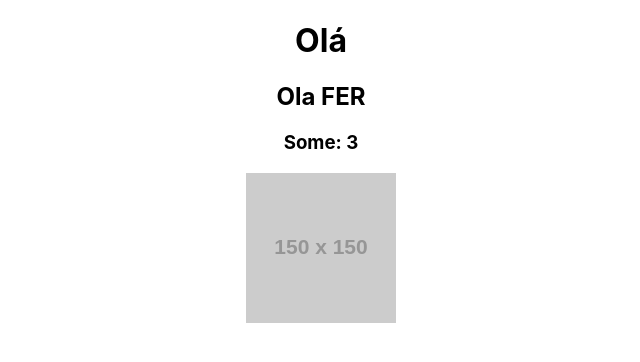
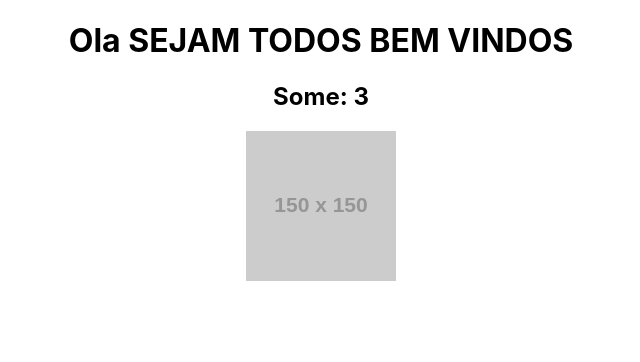
Before and after one commit to itsferlima/React, a React (Create React App) app in the folder meu-projeto/: page / in a window 1280 px wide. Shown: the top 362 px of the page, without its empty margins (319-959 px from the left). Built offline with nearby package versions, Linux system fonts and the light colour scheme.

Commit message:
modification

```diff
--- a/meu-projeto/src/App.js
+++ b/meu-projeto/src/App.js
@@ -2,7 +2,7 @@ import './App.css';
 
 function App() {
 
-  const name = 'fer'
+  const name = 'sejam todos bem vindos'
 
   const newName = name.toUpperCase()
 
@@ -14,9 +14,8 @@ function App() {
 
   return (
     <div className="App">
-      <h1> Olá</h1>
-      <h2> Ola {newName}</h2>
-      <h3> Some: {sum(1, 2)}</h3>
+      <h1> Ola {newName}</h1>
+      <h2> Some: {sum(1, 2)}</h2>
       <img src={url} alt=" minha img" />
     </div>
   );
```
